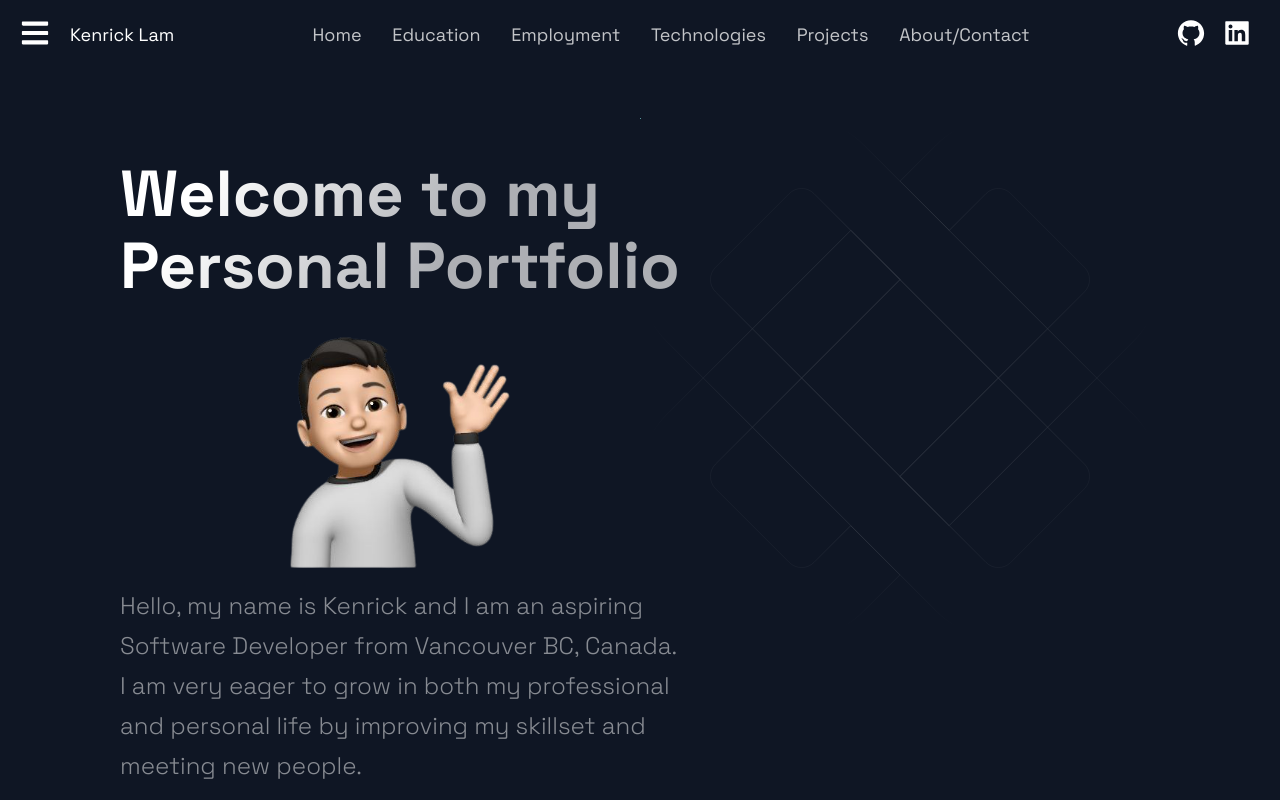
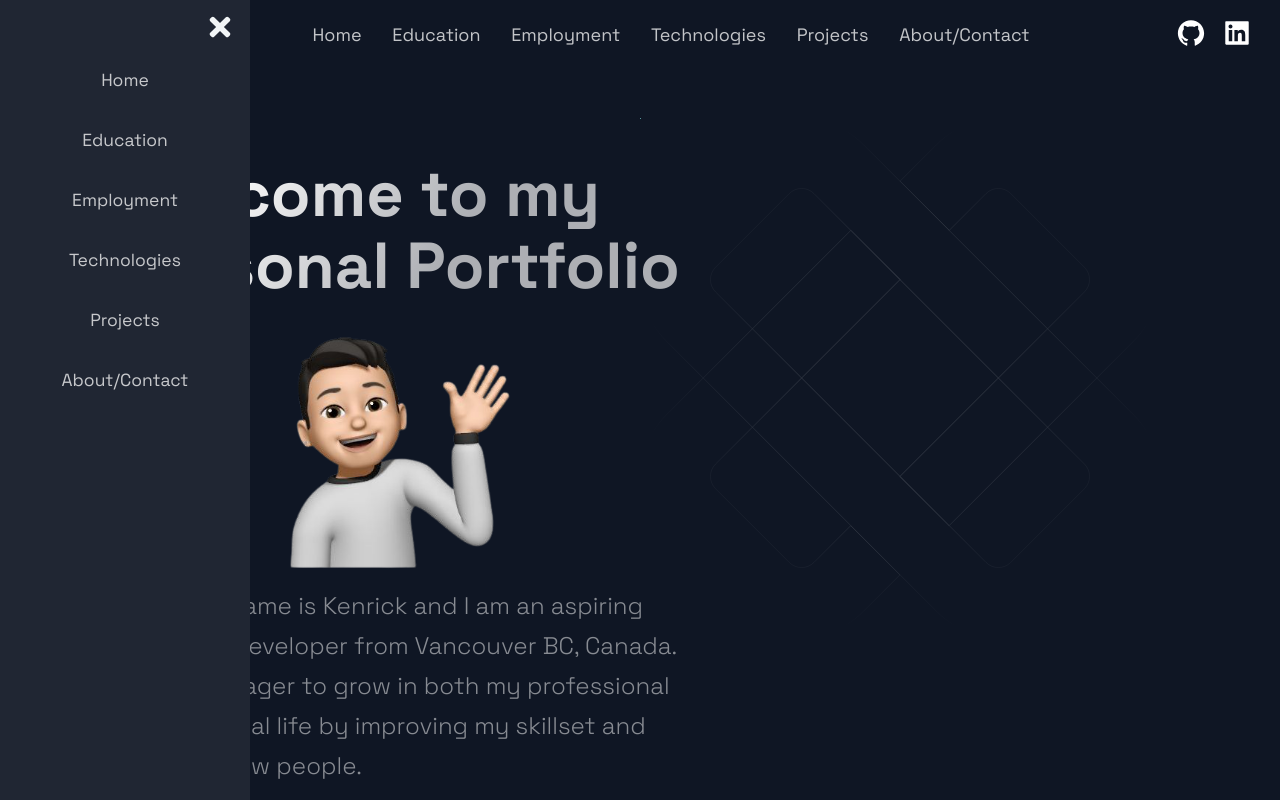
Before and after one commit to klam98/personal-portfolio, a Next.js app: page / in a window 1280 px wide. Shown: the top 800 px of the page. Built offline with nearby package versions, Linux system fonts and the light colour scheme.

Commit message:
Started on Sidebar component.

```diff
--- a/src/components/Footer/Footer.js
+++ b/src/components/Footer/Footer.js
@@ -32,7 +32,7 @@ const Footer = () => {
                 <CompanyContainer>
                     <Slogan>
                         © Copyright 2022 <span style={{ fontStyle: "italic" }}>Kenrick Lam</span>
-                        <br /> Made with React and Next.js.
+                        <br /> Built with React and Next.js.
                     </Slogan>
                 </CompanyContainer>
                 <SocialContainer>
--- a/src/components/Navbar/Navbar.js
+++ b/src/components/Navbar/Navbar.js
@@ -43,40 +43,6 @@ const Navbar = () => {
                     <DropdownButton onClick={handleDropDown}>
                         <FaBars size="3rem" />
                     </DropdownButton>
-                    {isDropDown && (
-                        <DropdownItems>
-                            <li>
-                                <Link passHref href="#home">
-                                    <NavLink>Home</NavLink>
-                                </Link>
-                            </li>
-                            <li>
-                                <Link passHref href="#education">
-                                    <NavLink>Education</NavLink>
-                                </Link>
-                            </li>
-                            <li>
-                                <Link passHref href="#employment">
-                                    <NavLink>Employment</NavLink>
-                                </Link>
-                            </li>
-                            <li>
-                                <Link passHref href="#tech">
-                                    <NavLink>Technologies</NavLink>
-                                </Link>
-                            </li>
-                            <li>
-                                <Link passHref href="#projects">
-                                    <NavLink>Projects</NavLink>
-                                </Link>
-                            </li>
-                            <li>
-                                <Link passHref href="#about">
-                                    <NavLink>About/Contact</NavLink>
-                                </Link>
-                            </li>
-                        </DropdownItems>
-                    )}
                 </DropdownContainer>
 
                 <Span
--- /dev/null
+++ b/src/components/Sidebar/Sidebar.js
@@ -0,0 +1,37 @@
+import Link from "next/link";
+import React from "react";
+import { FaTimes } from "react-icons/fa";
+
+import { SidebarContainer, Icon, SidebarMenu, SidebarLink } from "./SidebarStyles";
+
+const Sidebar = () => {
+    return (
+        <SidebarContainer>
+            <Icon>
+                <FaTimes />
+            </Icon>
+            <SidebarMenu>
+                <Link passHref href="#home">
+                    <SidebarLink>Home</SidebarLink>
+                </Link>
+                <Link passHref href="#education">
+                    <SidebarLink>Education</SidebarLink>
+                </Link>
+                <Link passHref href="#employment">
+                    <SidebarLink>Employment</SidebarLink>
+                </Link>
+                <Link passHref href="#tech">
+                    <SidebarLink>Technologies</SidebarLink>
+                </Link>
+                <Link passHref href="#projects">
+                    <SidebarLink>Projects</SidebarLink>
+                </Link>
+                <Link passHref href="#about">
+                    <SidebarLink>About/Contact</SidebarLink>
+                </Link>
+            </SidebarMenu>
+        </SidebarContainer>
+    );
+};
+
+export default Sidebar;
--- /dev/null
+++ b/src/components/Sidebar/SidebarStyles.js
@@ -0,0 +1,45 @@
+import styled from "styled-components";
+
+export const SidebarContainer = styled.aside`
+    position: fixed;
+    z-index: 35;
+    width: 250px;
+    height: 100%;
+    background: #202633;
+    display: grid;
+    top: 0;
+    left: 0;
+    transition: 0.3s ease-in-out;
+    /* opacity: ${({ isOpen }) => (isOpen ? "100%" : "0")}; */
+    /* left: ${({ isOpen }) => (isOpen ? "0" : "-100%")}; */
+`;
+
+export const Icon = styled.div`
+    position: absolute;
+    top: 1.2rem;
+    right: 1.5rem;
+    background: transparent;
+    font-size: 3rem;
+    cursor: pointer;
+`;
+
+export const SidebarMenu = styled.ul`
+    display: grid;
+    grid-template-columns: 1fr;
+    grid-template-rows: repeat(6, 60px);
+    padding-top: 5rem;
+`;
+
+export const SidebarLink = styled.a`
+    display: flex;
+    align-items: center;
+    justify-content: center;
+    font-size: 1.75rem;
+    transition: 0.2s ease-in-out;
+    color: rgba(255, 255, 255, 0.75);
+
+    &:hover {
+        background-color: #276aad;
+        cursor: pointer;
+    }
+`;
--- a/src/layout/Layout.js
+++ b/src/layout/Layout.js
@@ -1,13 +1,15 @@
 import React from "react";
 
+import { Container } from "./LayoutStyles";
 import Navbar from "../components/Navbar/Navbar";
 import Footer from "../components/Footer/Footer";
-import { Container } from "./LayoutStyles";
+import Sidebar from "../components/Sidebar/Sidebar";
 
 export const Layout = ({ children }) => {
     return (
         <Container>
             <Navbar />
+            <Sidebar />
             <main>{children}</main>
             <Footer />
         </Container>
```
